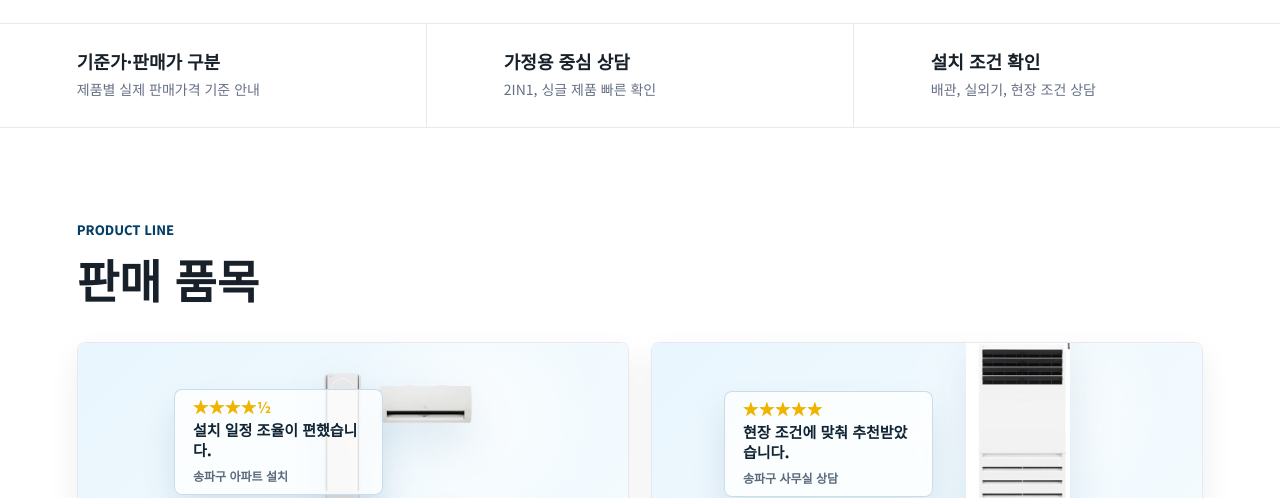
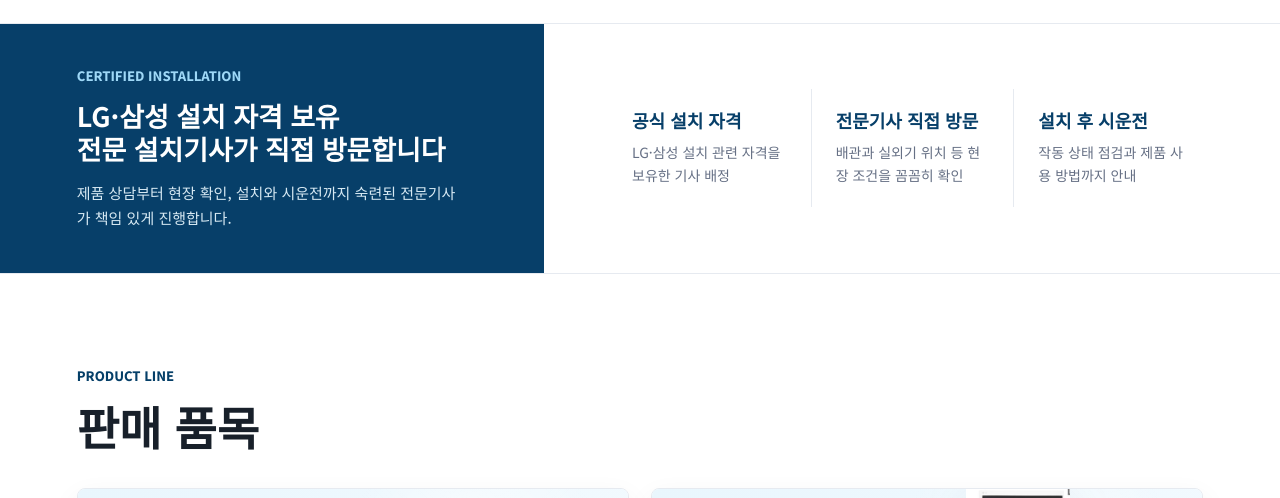
Before and after one commit to showmethemm77-cloud/myeongin-electronics, a plain HTML site: page index.html in a window 1280 px wide. Shown: the part 1288-1786 px from the top of the page. Drawn offline with Linux system fonts and the light colour scheme.

Commit message:
전문 설치기사 자격 홍보 배너 개편

```diff
--- a/index.html
+++ b/index.html
@@ -232,18 +232,25 @@
       <img src="assets/carrier-logo.svg" alt="캐리어">
     </section>
 
-    <section class="trust-strip" aria-label="서비스 특징">
-      <div>
-        <strong>기준가·판매가 구분</strong>
-        <span>제품별 실제 판매가격 기준 안내</span>
+    <section class="installer-banner" aria-labelledby="installer-title">
+      <div class="installer-banner-copy">
+        <p>Certified Installation</p>
+        <h2 id="installer-title">LG·삼성 설치 자격 보유<br>전문 설치기사가 직접 방문합니다</h2>
+        <span>제품 상담부터 현장 확인, 설치와 시운전까지 숙련된 전문기사가 책임 있게 진행합니다.</span>
       </div>
-      <div>
-        <strong>가정용 중심 상담</strong>
-        <span>2IN1, 싱글 제품 빠른 확인</span>
-      </div>
-      <div>
-        <strong>설치 조건 확인</strong>
-        <span>배관, 실외기, 현장 조건 상담</span>
+      <div class="installer-banner-points" aria-label="전문 설치 서비스">
+        <div>
+          <strong>공식 설치 자격</strong>
+          <span>LG·삼성 설치 관련 자격을 보유한 기사 배정</span>
+        </div>
+        <div>
+          <strong>전문기사 직접 방문</strong>
+          <span>배관과 실외기 위치 등 현장 조건을 꼼꼼히 확인</span>
+        </div>
+        <div>
+          <strong>설치 후 시운전</strong>
+          <span>작동 상태 점검과 제품 사용 방법까지 안내</span>
+        </div>
       </div>
     </section>
 
--- a/styles.css
+++ b/styles.css
@@ -1604,33 +1604,77 @@
   mix-blend-mode: multiply;
 }
 
-.trust-strip {
+.installer-banner {
+  display: grid;
+  grid-template-columns: minmax(320px, .85fr) minmax(520px, 1.15fr);
+  align-items: stretch;
+  border-bottom: 1px solid var(--line);
+  background: #fff;
+}
+
+.installer-banner-copy {
+  padding: 42px 6vw;
+  color: #fff;
+  background: #073f69;
+}
+
+.installer-banner-copy p {
+  margin: 0 0 12px;
+  color: #9ed8f7;
+  font-size: 13px;
+  font-weight: 900;
+  text-transform: uppercase;
+}
+
+.installer-banner-copy h2 {
+  margin: 0;
+  font-size: clamp(24px, 2.1vw, 36px);
+  line-height: 1.25;
+}
+
+.installer-banner-copy span {
+  display: block;
+  max-width: 650px;
+  margin-top: 14px;
+  color: #d7e9f3;
+  font-size: 15px;
+  line-height: 1.7;
+}
+
+.installer-banner-points {
   display: grid;
   grid-template-columns: repeat(3, minmax(0, 1fr));
-  gap: 1px;
-  background: var(--line);
-  border-bottom: 1px solid var(--line);
-}
-
-.trust-strip div {
-  padding: 26px 6vw;
-  background: #fff;
-}
-
-.trust-strip strong,
-.trust-strip span {
+  align-items: center;
+  gap: 0;
+  padding: 30px 5vw;
+}
+
+.installer-banner-points div {
+  min-height: 112px;
+  padding: 20px 24px;
+  border-left: 1px solid var(--line);
+}
+
+.installer-banner-points div:first-child {
+  border-left: 0;
+}
+
+.installer-banner-points strong,
+.installer-banner-points span {
   display: block;
 }
 
-.trust-strip strong {
+.installer-banner-points strong {
+  color: #073f69;
   font-size: 18px;
-  line-height: 1.25;
-}
-
-.trust-strip span {
-  margin-top: 6px;
+  line-height: 1.3;
+}
+
+.installer-banner-points span {
+  margin-top: 8px;
   color: var(--muted);
   font-size: 14px;
+  line-height: 1.65;
 }
 
 .products,
@@ -3107,9 +3151,12 @@
     grid-template-columns: repeat(2, minmax(0, 1fr));
   }
 
+  .installer-banner {
+    grid-template-columns: 1fr;
+  }
+
   .product-grid,
   .catalog-grid,
-  .trust-strip,
   .inquiry-list {
     grid-template-columns: repeat(2, minmax(0, 1fr));
   }
@@ -3343,9 +3390,28 @@
     padding-inline: 18px;
   }
 
+  .installer-banner-copy {
+    padding: 34px 18px;
+  }
+
+  .installer-banner-points {
+    grid-template-columns: 1fr;
+    padding: 12px 18px 22px;
+  }
+
+  .installer-banner-points div {
+    min-height: auto;
+    padding: 18px 0;
+    border-top: 1px solid var(--line);
+    border-left: 0;
+  }
+
+  .installer-banner-points div:first-child {
+    border-top: 0;
+  }
+
   .product-grid,
   .catalog-grid,
-  .trust-strip,
   .inquiry-list,
   .site-footer dl {
     grid-template-columns: 1fr;
@@ -3353,10 +3419,6 @@
 
   .compact-products {
     grid-template-columns: 1fr;
-  }
-
-  .trust-strip div {
-    padding-inline: 18px;
   }
 
   .catalog-heading {
```
